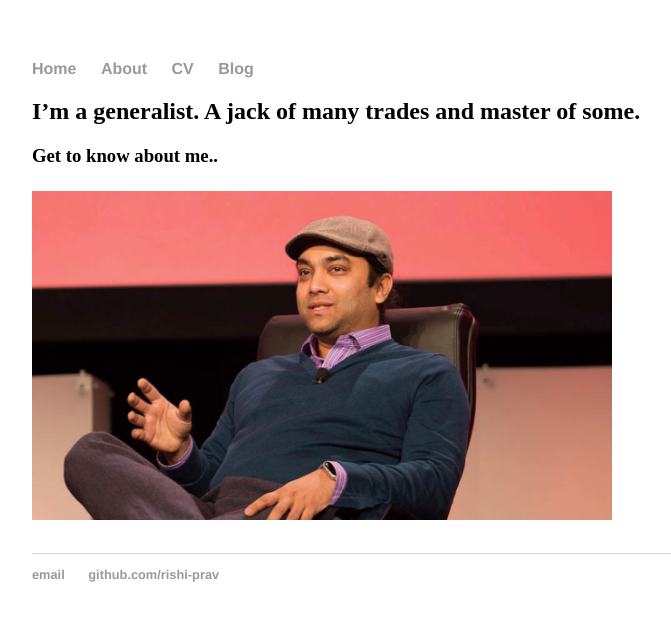
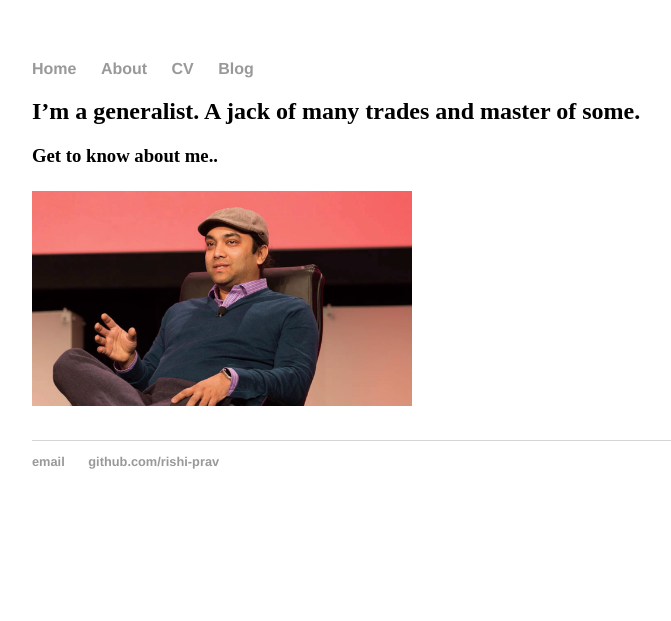
Before and after one commit to rishi-prav/rishi-prav.github.io, a Jekyll site: the page built from index.md, in a window 1280 px wide. Shown: the top 621 px of the page, without its empty margins (160-831 px from the left). Built offline with Jekyll 4.4.1, drawn with Linux system fonts in a browser that asks for light colours; our own code applies the rules of GitHub Pages for plain Markdown files.

Commit message:
Update index.md

```diff
--- a/index.md
+++ b/index.md
@@ -1,4 +1,4 @@
 
 ## I'm a generalist. A jack of many trades and master of some.
 ### Get to know about me..
-<img src="/images/Rishi.jpeg" alt="Rishi at a conference" width="580">
+<img src="/images/Rishi.jpeg" alt="Rishi at a conference" width="380">
```
